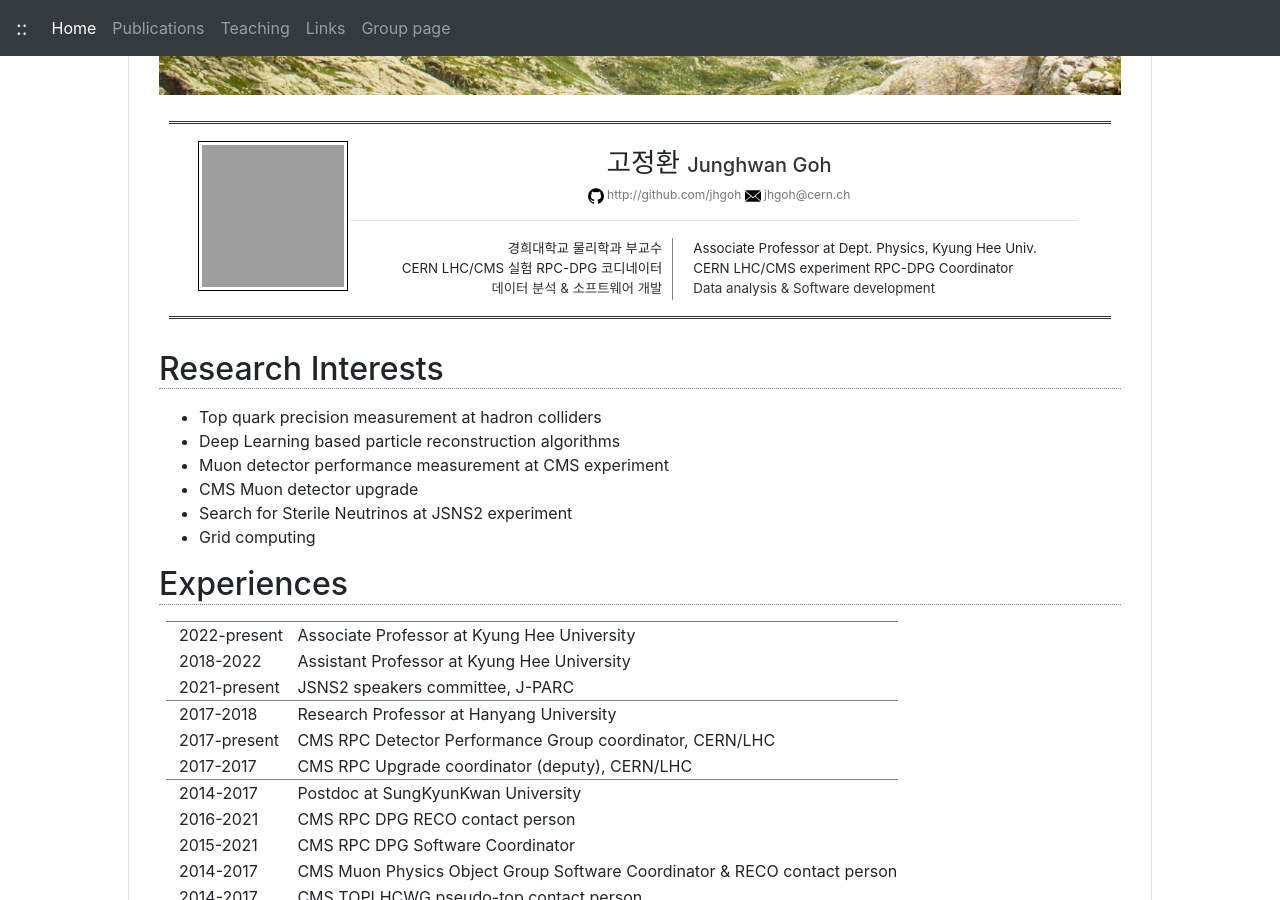
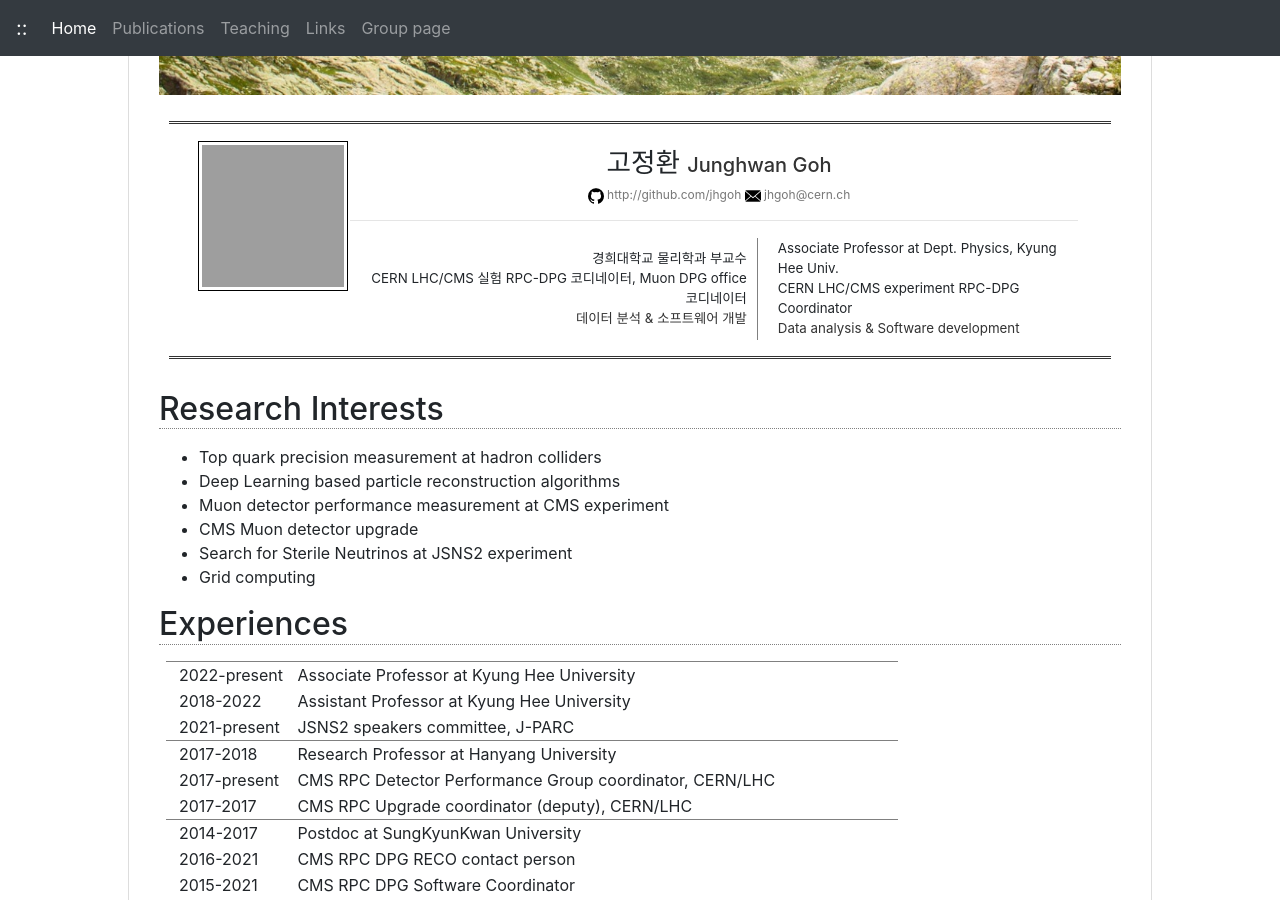
Before and after one commit to jhgoh/jhgoh.github.io, a Jekyll site: the page built from index.html, in a window 1280 px wide and 900 px high, scrolled down 411 px. Built offline with Jekyll 4.4.1, drawn with Linux system fonts in a browser that asks for light colours; nearby versions of some CDN libraries; grey boxes are pictures that could not be loaded.

Commit message:
Update coordinator title in index.html

```diff
--- a/index.html
+++ b/index.html
@@ -47,7 +47,7 @@ hr.cv-card-inter:after {
 <tr>
   <td style="padding-left:20px;padding-right:10px;font-size:10pt;text-align:right;border-right:1px solid gray">
     <span>경희대학교 물리학과 부교수</span><br/>
-    <span>CERN LHC/CMS 실험 RPC-DPG 코디네이터</span></br>
+    <span>CERN LHC/CMS 실험 RPC-DPG 코디네이터, Muon DPG office 코디네이터</span></br>
     <span style="color:#333">데이터 분석 &amp; 소프트웨어 개발</span>
   </td>
   <td style="padding-left:20px;font-size:10pt;text-align:left">
```
